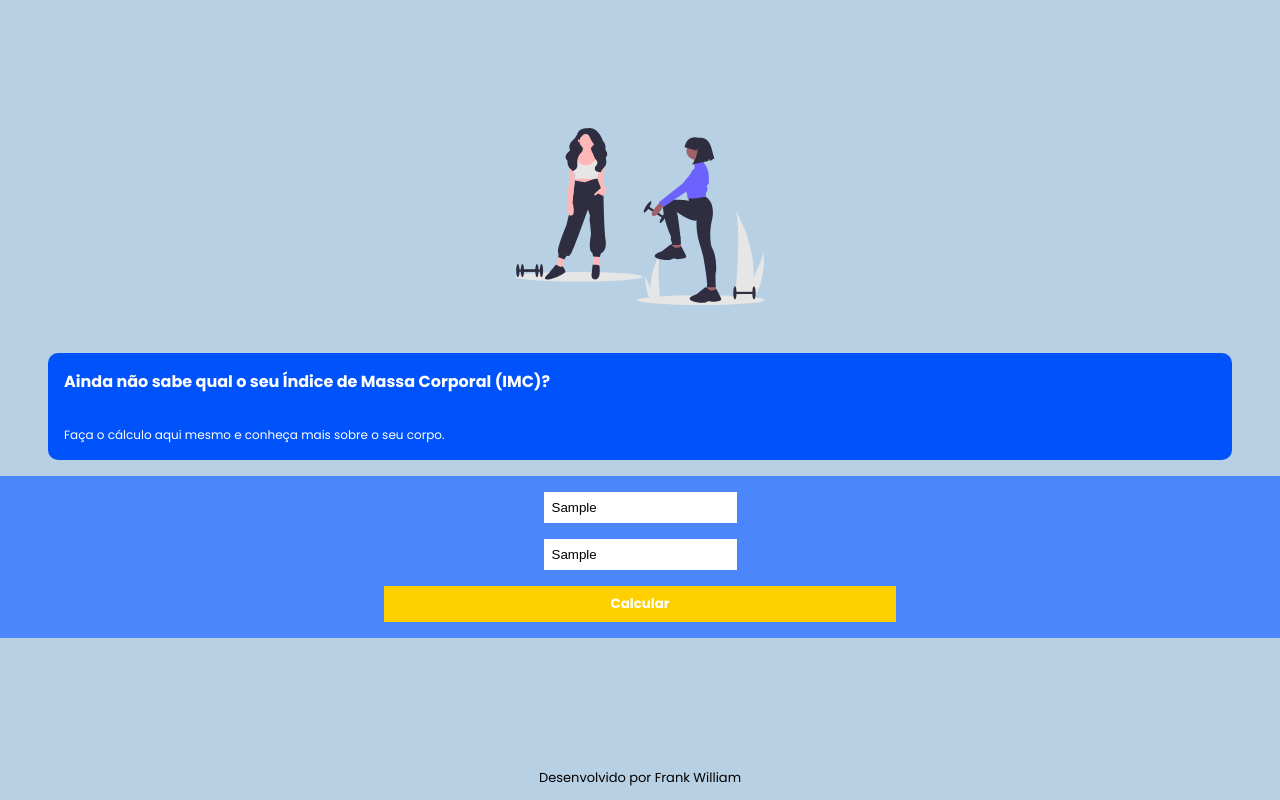
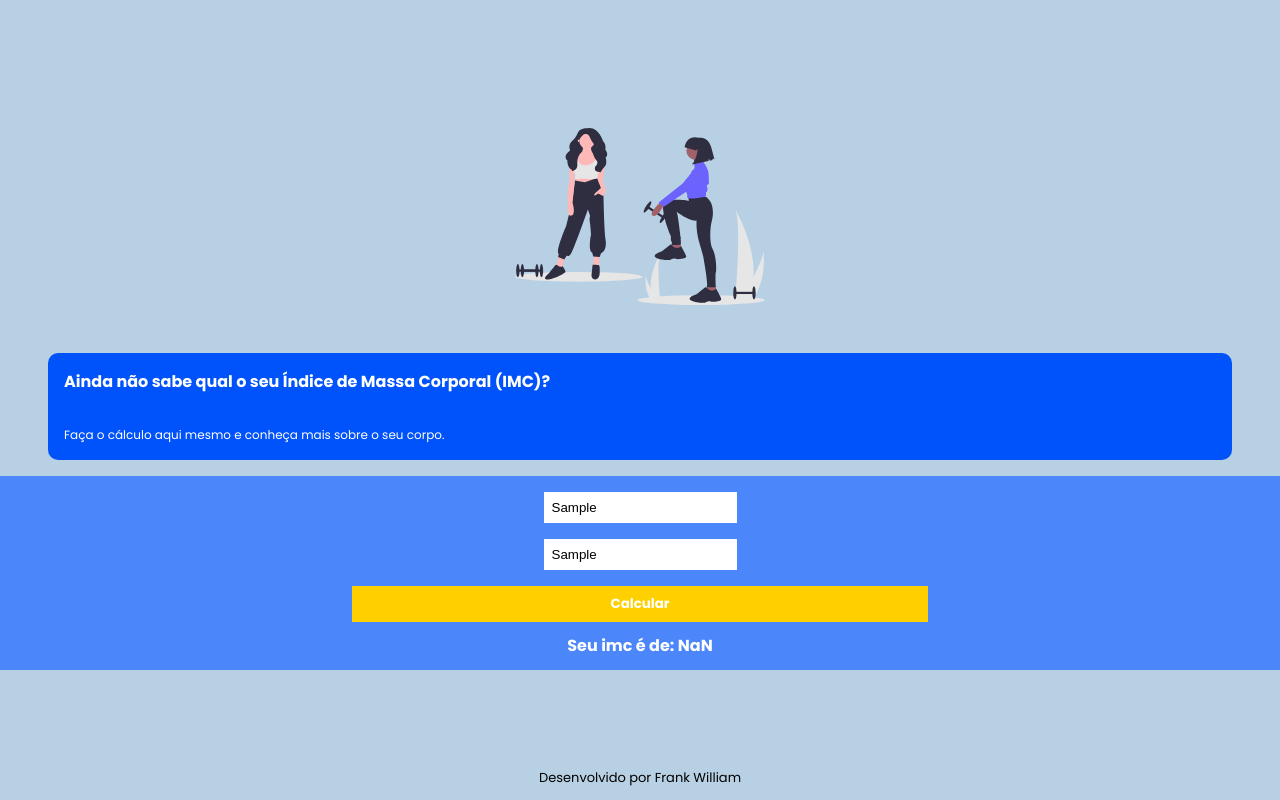
Before and after one commit to frankwill/calcular-imc, a plain HTML site: page index.html in a window 1280 px wide. Both pictures are taken after typing "Sample", "Sample" into the empty fields and a click on the button "Calcular". Drawn offline with Linux system fonts and the light colour scheme.

Commit message:
trazendo o resultado do imc para uma tag h3

```diff
--- a/css/banner.css
+++ b/css/banner.css
@@ -51,10 +51,11 @@
 
 .campo-input::placeholder {
     font-family: var(--fonte-principal);
+    text-align: center;
 }
 
 .botao {
-    width: 40%;
+    width: 45%;
     border-style: none;
     padding: .5rem 2rem;
     background: var(--laranja);
@@ -66,3 +67,8 @@
 .botao:hover {
     background: var(--laranja-hover);
 }
+
+.imc__resultado {
+    color: var(--branco);
+    font-weight: 700;
+}
--- a/index.html
+++ b/index.html
@@ -32,6 +32,7 @@
                     <input id="peso" name="peso" type="text" placeholder="Peso (kg)" class="campo-input">
                 </div>
                 <button id="calcular-imc" class="botao">Calcular</button>
+                <h2 class="imc__resultado">Seu imc é de: </h2>
             </form>
         </section>
     </main>
--- a/js/main.js
+++ b/js/main.js
@@ -25,7 +25,11 @@ botao.addEventListener("click", function (event) {
     }
 
     var imc = peso / (altura * altura);
-    console.log(imc.toFixed(2))
+    // console.log(imc.toFixed(2))
 
+    var imcResult = document.querySelector(".imc__resultado");
+    imcResult.textContent = "Seu imc é de: " + imc.toFixed(2);
+    console.log(imcResult)
 
+    form.appendChild(imcResult);
 })
--- a/styles.css
+++ b/styles.css
@@ -11,6 +11,7 @@
     --azul-clarinho: #B8D0E4;
     --laranja: #ffd000;
     --laranja-hover: #ffa600;
+    --verde: #00d31c;
 }
 
 
```
